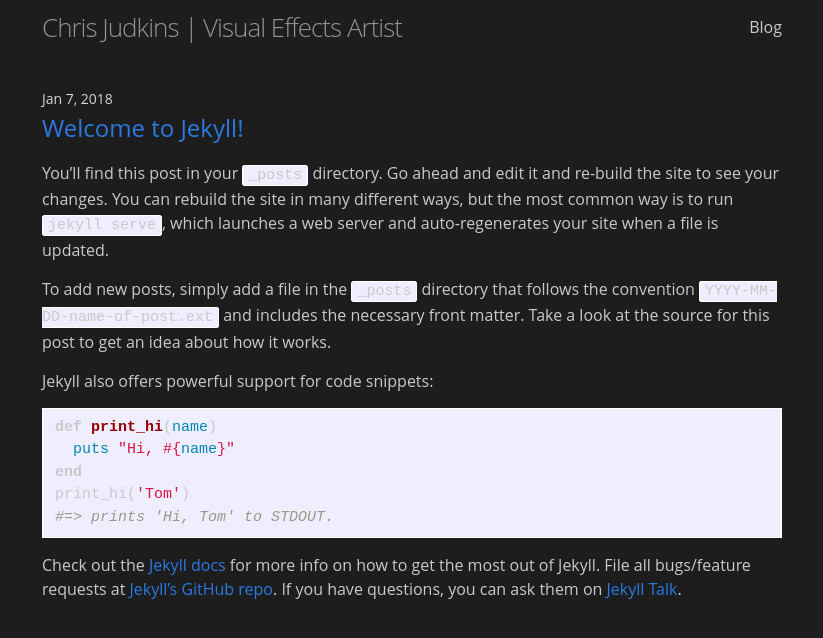
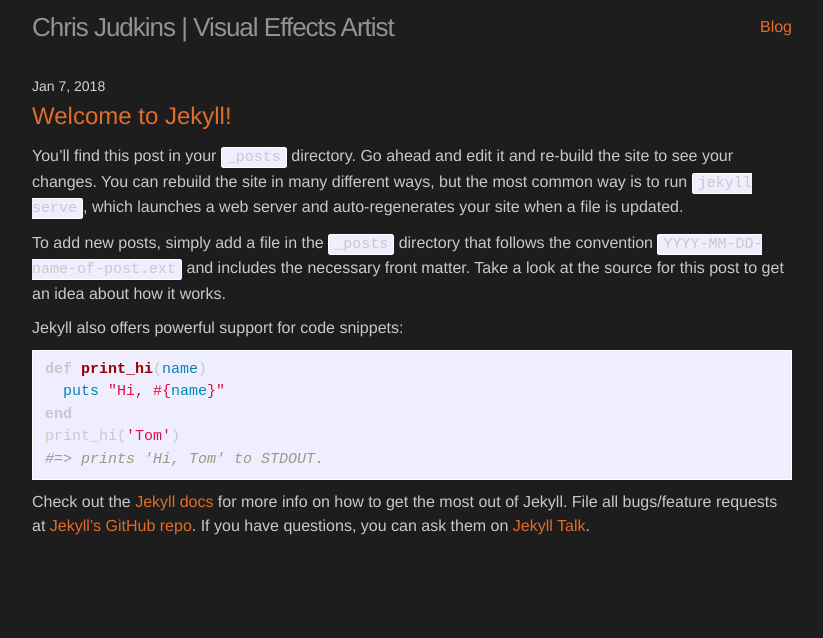
Before and after one commit to ChrisJ3D/Portfolio, a Jekyll site: the page built from blog.md, in a window 1280 px wide. Shown: the top 638 px of the page, without its empty margins (228-1051 px from the left). Built offline with Jekyll 4.4.1, drawn with Linux system fonts in a browser that asks for light colours.

Commit message:
More front page work... getting there!

```diff
--- a/_includes/footer.html
+++ b/_includes/footer.html
@@ -1,11 +1,23 @@
 <footer class="site-footer">
   <div class="wrapper">
     <div class="footer-col-wrapper">
+
       <div class="footer-col footer-col-1">
-       {{ escape }}
+        <h3 id="recent-projects">Recent Projects</h3>
+          <ul>
+            <li>Unannounced title (2018)</li>
+            <li>Battlefield 1: They Shall Not Pass DLC (2017)</li>
+            <li>Star Wars Battlefront: Rogue One - Scarif DLC (2017)</li>
+            <li>Battlefield 1 (2016)</li>
+            <li>Star Wars Battlefront (2016)</li>
+          </ul>
       </div>
 
       <div class="footer-col footer-col-2">
+        <p>I'm Chris, and thank you for visiting my portfolio. Having worked as an artist in both the games and film industries, I've had the pleasure of doing a bit of everything, and I'm itching to try new things still.</p>
+      </div>
+
+      <div class="footer-col footer-col-3">
         <ul class="social-media-list">
           {% if site.email %}
           <li><a href="mailto:{{ site.email }}">{{ site.email }}</a></li>
@@ -36,10 +48,6 @@
           {% endif %}
         </ul>
       </div>
-
-      <div class="footer-col footer-col-3">
-         {{ escape }}
-      </div>
     </div>
   </div>
 </footer>
--- a/_sass/minima.scss
+++ b/_sass/minima.scss
@@ -2,17 +2,17 @@
 
 // Define defaults for each variable.
 
-$base-font-family: "Open Sans", Helvetica, Arial, sans-serif !default;
+$base-font-family: "Helvetica Neue", "Segoe UI", "Open Sans", Helvetica, Arial, sans-serif !default;
 $base-font-size:   16px !default;
 $base-font-weight: 400 !default;
 $small-font-size:  $base-font-size * 0.875 !default;
 $base-line-height: 1.5 !default;
 
-$spacing-unit:     30px !default;
+$spacing-unit:     20px !default;
 
 $text-color:       rgb(201, 201, 201) !default;
 $background-color: #1d1d1d !default;
-$brand-color:      #2a7ae2 !default;
+$brand-color:      #e26d2a !default;
 
 $grey-color:       #d3d3d3 !default;
 $grey-color-light: lighten($grey-color, 40%) !default;
--- a/_sass/minima/_base.scss
+++ b/_sass/minima/_base.scss
@@ -99,7 +99,7 @@
   }
 
   &:hover {
-    color: lighten($text-color, 10%);
+    color: lighten($brand-color, 20%);
     //text-decoration: underline;
   }
 
@@ -107,7 +107,7 @@
     text-decoration: none;
 
     .username {
-      text-decoration: underline;
+      //text-decoration: underline;
     }
   }
 }
--- a/_sass/minima/_layout.scss
+++ b/_sass/minima/_layout.scss
@@ -18,6 +18,11 @@
   margin-bottom: 0;
   float: left;
 
+  &:hover {
+    color: lighten($text-color, 20%);
+    //text-decoration: underline;
+  }
+
   &,
   &:visited {
     color: $grey-color-dark;
@@ -37,12 +42,17 @@
   }
 
   .page-link {
-    color: $text-color;
+    color: $brand-color;
     line-height: $base-line-height;
 
     // Gaps between nav items, but not on the last one
     &:not(:last-child) {
       margin-right: 20px;
+    }
+
+    &:hover {
+      color: lighten($brand-color, 20%);
+      //text-decoration: underline;
     }
   }
 
@@ -135,13 +145,13 @@
 }
 
 .footer-col-1 {
-  width: -webkit-calc(35% - (#{$spacing-unit} / 2));
-  width:         calc(35% - (#{$spacing-unit} / 2));
+  width: -webkit-calc(60% - (#{$spacing-unit} / 2));
+  width:         calc(60% - (#{$spacing-unit} / 2));
 }
 
 .footer-col-2 {
-  width: -webkit-calc(20% - (#{$spacing-unit} / 2));
-  width:         calc(20% - (#{$spacing-unit} / 2));
+  width: -webkit-calc(40% - (#{$spacing-unit} / 2));
+  width:         calc(40% - (#{$spacing-unit} / 2));
 }
 
 .footer-col-3 {
```
Also changed, not shown: index.md (+1 -18 lines). Lines whose indentation alone changed are shown as unchanged.
